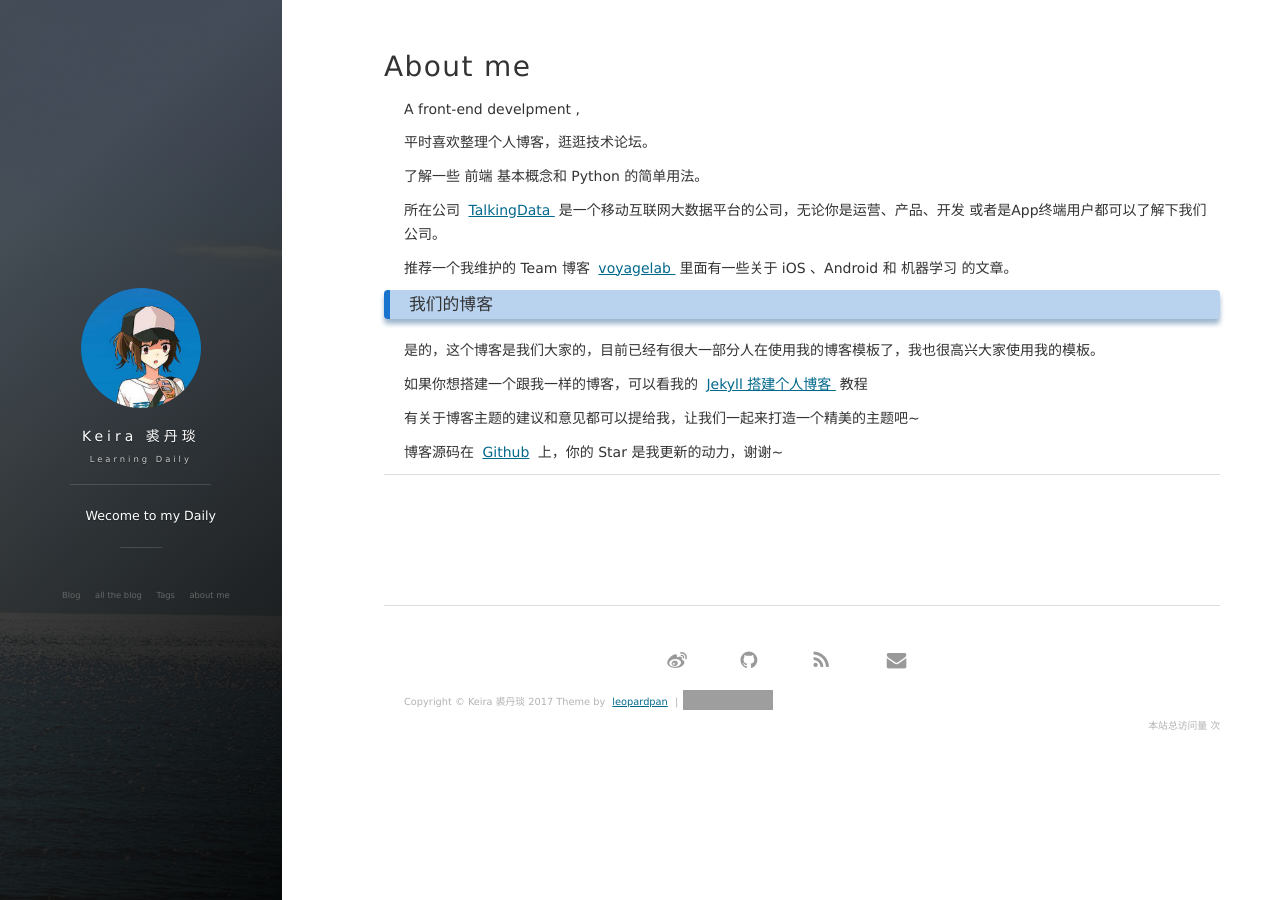
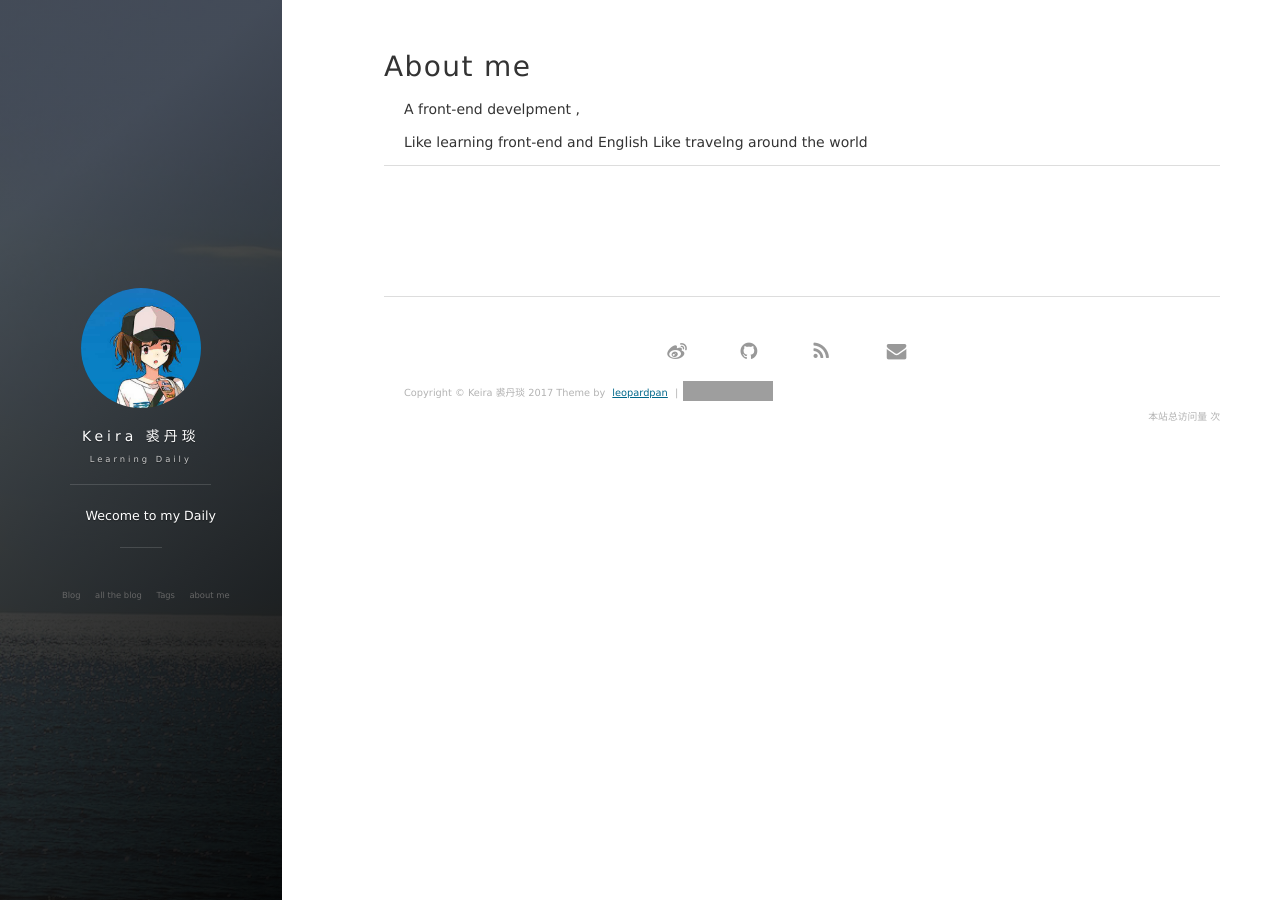
Before and after one commit to danyanq/danyanq, a Jekyll site: the page built from about.md, in a window 1280 px wide. Built offline with Jekyll 4.4.1, drawn with Linux system fonts in a browser that asks for light colours; nearby versions of some CDN libraries; comment, search, counter and statistics services are not loaded; grey boxes are pictures that could not be loaded.

Commit message:
change md

```diff
--- a/about.md
+++ b/about.md
@@ -5,41 +5,9 @@ title: About me
 
 A front-end develpment ,
 <p>
-平时喜欢整理个人博客，逛逛技术论坛。
-<p>
-了解一些 前端 基本概念和 Python 的简单用法。
+Like learning front-end and English
 
-<p>
+Like travelng around the world
 
-所在公司
-<a target="_blank" href="https://www.talkingdata.com/"> TalkingData </a>
-是一个移动互联网大数据平台的公司，无论你是运营、产品、开发 或者是App终端用户都可以了解下我们公司。
-<p>
-
-推荐一个我维护的 Team 博客
-<a target="_blank" href="http://talkingdata.me/"> voyagelab </a>
-里面有一些关于 iOS 、Android 和 机器学习 的文章。
-
-<p>
-
-<h3> 我们的博客 </h3>
-
-<p>
-
-是的，这个博客是我们大家的，目前已经有很大一部分人在使用我的博客模板了，我也很高兴大家使用我的模板。
-
-<p>
-
-如果你想搭建一个跟我一样的博客，可以看我的
-<a href="/2016/10/jekyll_tutorials1/"> Jekyll 搭建个人博客 </a>
-教程
-
-<p>
-
-有关于博客主题的建议和意见都可以提给我，让我们一起来打造一个精美的主题吧~
-
-<p>
-
-博客源码在 <a target="_blank" href='https://github.com/leopardpan/leopardpan.github.io/'>Github</a> 上，你的 Star 是我更新的动力，谢谢~
 
 {% include comments.html %}
```
